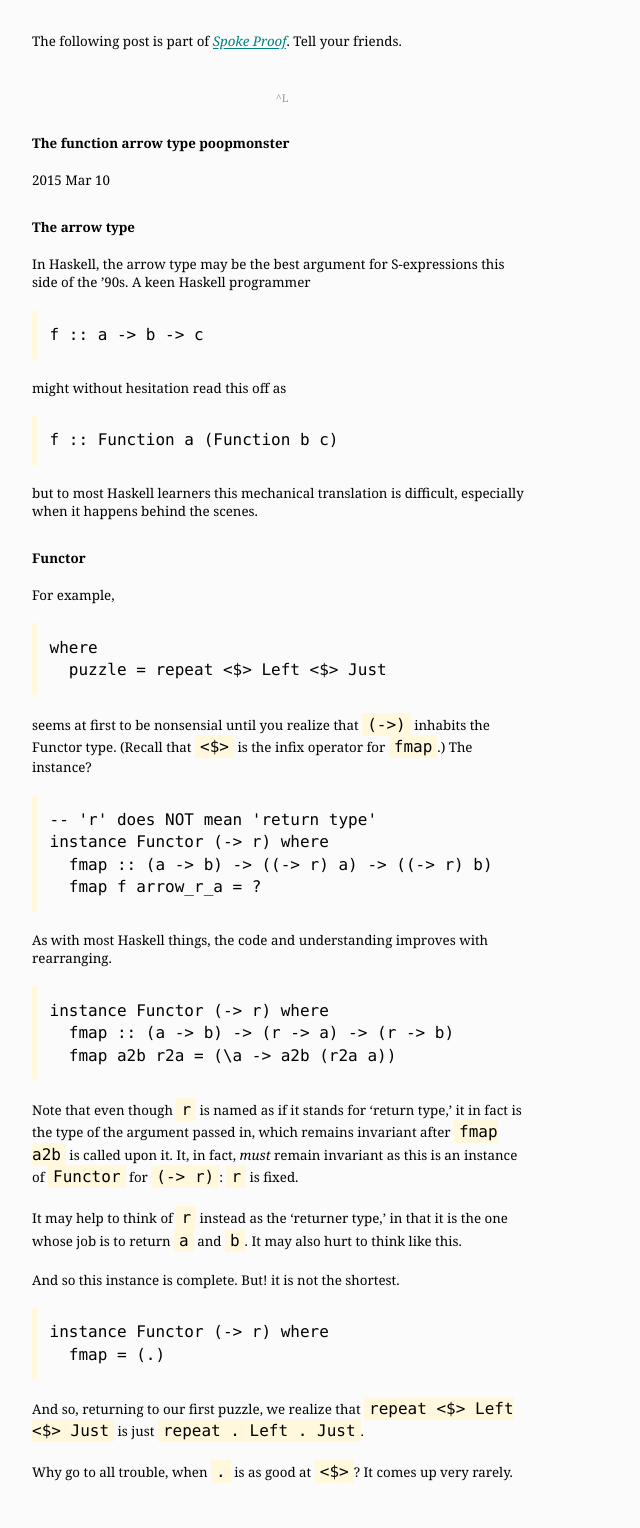
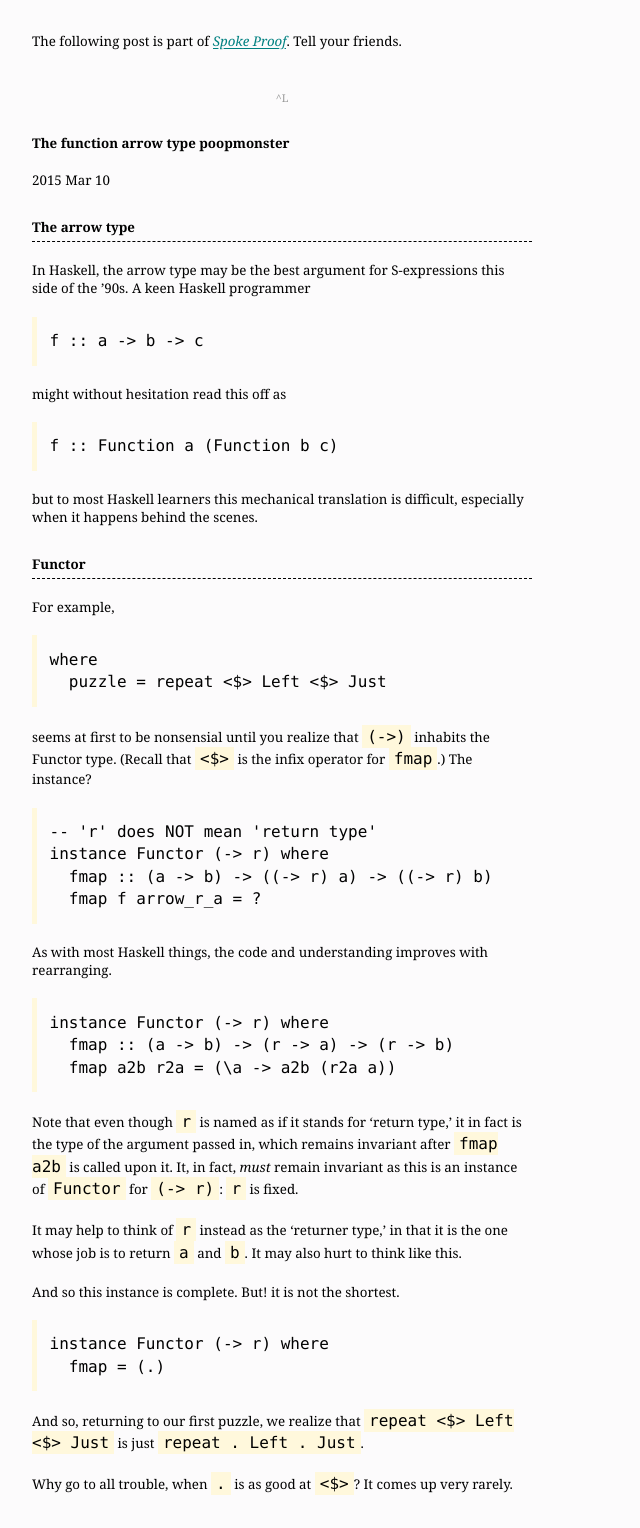
Before and after one commit to hlian/hao.codes, a Jekyll site: the page built from _posts/2015-03-10-arrow-type.md, in a window 1280 px wide. Shown: the whole page, without its empty margins (0-640 px from the left). Built offline with Jekyll 4.4.1, drawn with Linux system fonts in a browser that asks for light colours; Markdown is read by kramdown in place of the engine named in the settings.

Commit message:
Update _typography.scss

```diff
--- a/_sass/_typography.scss
+++ b/_sass/_typography.scss
@@ -26,6 +26,11 @@ pre, code {
 
 h1, h2, h3, h4, h5, h6 {
   font-weight: bold;
+}
+
+.post h2 {
+  border-bottom: 1px dashed black;
+  padding-bottom: 5px;
 }
 
 ul {
```
